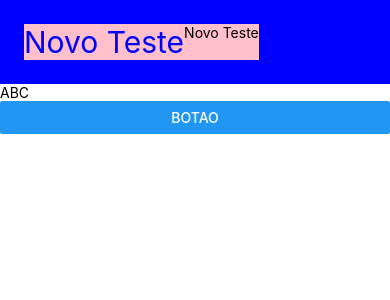
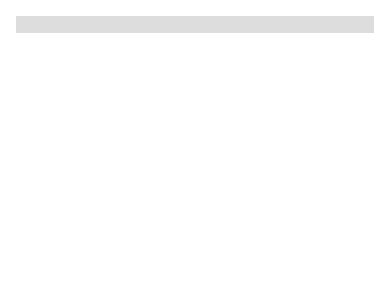
Before and after one commit to luanheuripedes/vendas, a React Native app: screen / in a window 390 px wide. Shown: the top 300 px of the page. Built offline with nearby package versions, Linux system fonts and the light colour scheme.

Commit message:
learning: componente TextInput

```diff
--- a/src/App.tsx
+++ b/src/App.tsx
@@ -1,43 +1,29 @@
-import React, { } from 'react';
-import { SafeAreaView, Text, Button, View, StyleSheet } from 'react-native';
-import { useApp } from './useApp';
+import React, { useState } from 'react';
+import { NativeSyntheticEvent, SafeAreaView, StyleSheet, TextInput, TextInputChangeEventData } from 'react-native';
 
 
 const styles = StyleSheet.create({
   container: {
     color: 'blue',
   },
-  view1: {
-    display: 'flex',
-    backgroundColor: 'blue',
-    padding: 24,
-    flexDirection: 'row',
-  },
-  view2: {
-    backgroundColor: 'pink',
-  },
-  text: {
-    fontSize: 30,
-    color: 'blue',
+  input: {
+    backgroundColor: '#ddd',
+    margin: 16,
   },
 });
 
 
 const App = () => {
-  const { handleOnPress, value } = useApp();
 
+  const [value, setValue] = useState<string>('');
+
+  const handleOnChangeInput = (event: NativeSyntheticEvent<TextInputChangeEventData>) => {
+    setValue(event.nativeEvent.text);
+  };
   return (
     <SafeAreaView>
-      <View style={styles.view1}>
-        <View style={styles.view2}>
-          <Text style={styles.text}>Novo Teste</Text>
-        </View>
-        <View style={styles.view2}>
-          <Text>Novo Teste</Text>
-        </View>
-      </View>
-      <Text>{value}</Text>
-      <Button title="BOTAO" onPress={handleOnPress} />
+      <TextInput
+        onChange={handleOnChangeInput} value={value} style={styles.input} />
     </SafeAreaView>
   );
 };
```
